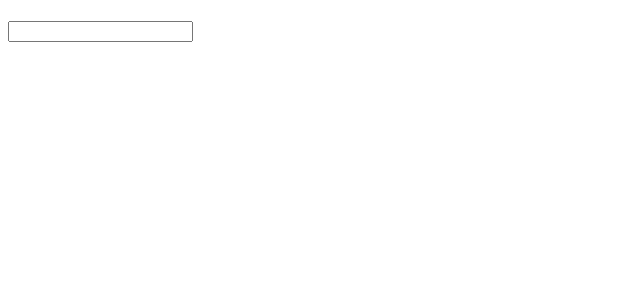
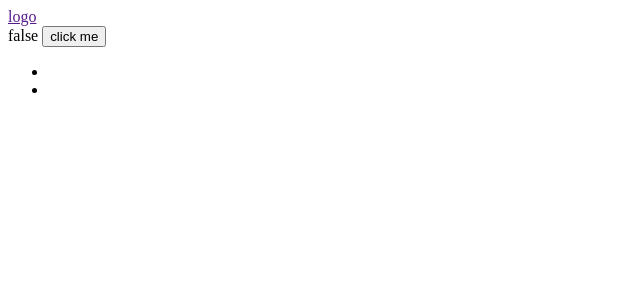
Before and after one commit to crazyysasha/turbo-disco, a Vue app: page / in a window 1280 px wide. Shown: the top 300 px of the page, without its empty margins (0-640 px from the left). Built offline with nearby package versions, Linux system fonts and the light colour scheme.

Commit message:
chala hali bitmagan

```diff
--- a/index.html
+++ b/index.html
@@ -6,7 +6,7 @@
     <meta name="viewport" content="width=device-width, initial-scale=1.0">
     <title>Vite App</title>
   </head>
-  <body>
+  <body  id="body">
     <div id="app"></div>
     <script type="module" src="/src/main.js"></script>
   </body>
--- a/src/App.vue
+++ b/src/App.vue
@@ -1,14 +1,42 @@
 <script setup>
-import {ref} from 'vue'
-const first1=ref('');
+import { ref } from 'vue'
 
+const truefalse= ref(false);
+const hidden1=()=>{
+  if(!truefalse.value){
+    return 'hidden'
+    sss
+  }
+}
+const show1=()=>{
+  if(!truefalse.value){
+    return 'ism'
+  }
+}
+const ism=ref(['Rembo','Tini'])
 </script>
 
+<template>
+  <header :class="hidden1">
+    <a href="">logo</a>
+  </header>
+  {{ truefalse}}
 
+  <button  v-on:click.stop="truefalse=!truefalse">
+    click me
+  </button>
+  <ul   :class="show1" v-if="ism.length>0">
+    <li v-for="ism1 in ism">
 
-<template>
-  <div>
-    <h1>{{first1}}</h1>
-    <input  v-model="first1">
-  </div>
+    </li>
+  </ul>
+  <p v-else-if="ism.length ==0">
+    royhat bo'sh
+  </p>
 </template>
+
+<style>
+.hidden{
+  display: none;
+}
+</style>
```
Also changed, not shown: src/main.js (line endings or trailing spaces).
